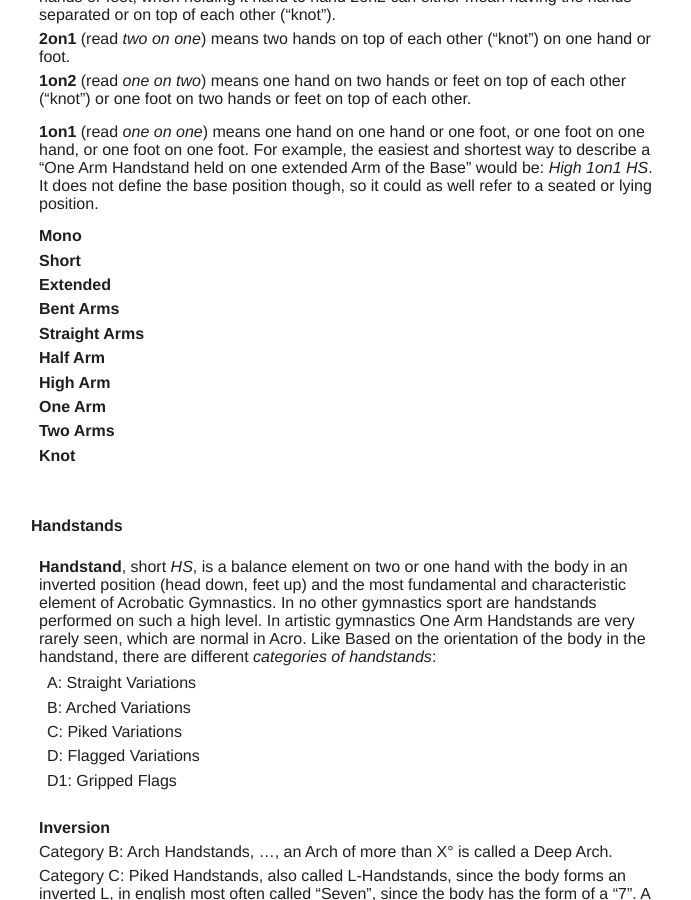
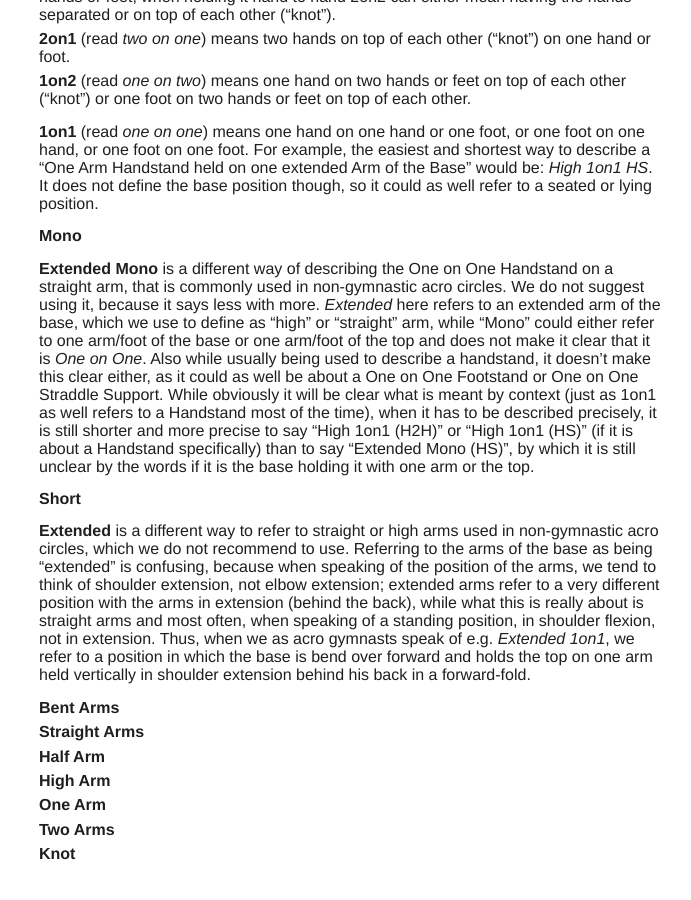
Before and after one commit to floshin/acrolib, a Jekyll site: the page built from glossary.md, in a window 1280 px wide and 900 px high, scrolled down 3425 px. Shown: the whole window, without its empty margins (294-985 px from the left). Built offline with Jekyll 4.4.1, drawn with Linux system fonts in a browser that asks for light colours; our own code applies the rules of GitHub Pages for plain Markdown files.

Commit message:
Update glossary.md

```diff
--- a/glossary.md
+++ b/glossary.md
@@ -82,8 +82,11 @@ We divide the Acrobatic terms into the following categories according to the cat
 * **1on1** (read *one on one*) means one hand on one hand or one foot, or one foot on one hand, or one foot on one foot. For example, the easiest and shortest way to describe a "One Arm Handstand held on one extended Arm of the Base" would be: *High 1on1 HS*. It does not define the base position though, so it could as well refer to a seated or lying position.
 
 * **Mono**
+* **Extended Mono** is a different way of describing the One on One Handstand on a straight arm, that is commonly used in non-gymnastic acro circles. We do not suggest using it, because it says less with more. *Extended* here refers to an extended arm of the base, which we use to define as "high" or "straight" arm, while "Mono" could either refer to one arm/foot of the base or one arm/foot of the top and does not make it clear that it is *One on One*. Also while usually being used to describe a handstand, it doesn't make this clear either, as it could as well be about a One on One Footstand or One on One Straddle Support. While obviously it will be clear what is meant by context (just as 1on1 as well refers to a Handstand most of the time), when it has to be described precisely, it is still shorter and more precise to say "High 1on1 (H2H)" or "High 1on1 (HS)" (if it is about a Handstand specifically) than to say "Extended Mono (HS)", by which it is still unclear by the words if it is the base holding it with one arm or the top.
+
 * **Short**
-* **Extended**
+* **Extended** is a different way to refer to straight or high arms used in non-gymnastic acro circles, which we do not recommend to use. Referring to the arms of the base as being "extended" is confusing, because when speaking of the position of the arms, we tend to think of shoulder extension, not elbow extension; extended arms refer to a very different position with the arms in extension (behind the back), while what this is really about is straight arms and most often, when speaking of a standing position, in shoulder flexion, not in extension. Thus, when we as acro gymnasts speak of e.g. *Extended 1on1*, we refer to a position in which the base is bend over forward and holds the top on one arm held vertically in shoulder extension behind his back in a forward-fold.
+
 * **Bent Arms**
 * **Straight Arms**
 * **Half Arm**
```
